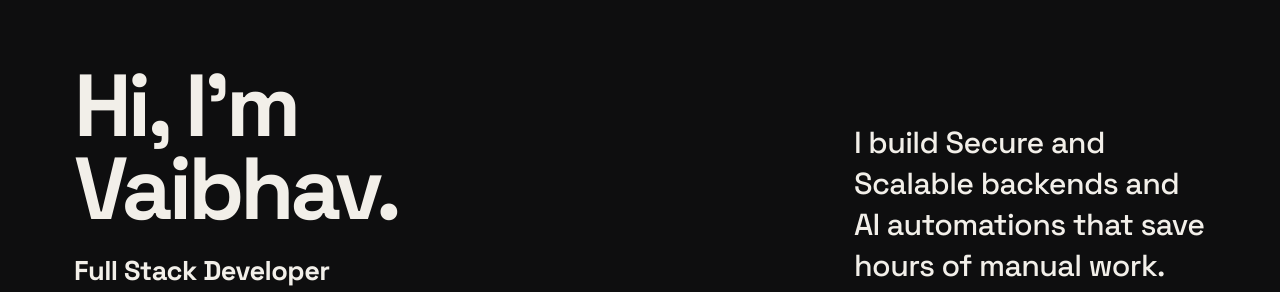
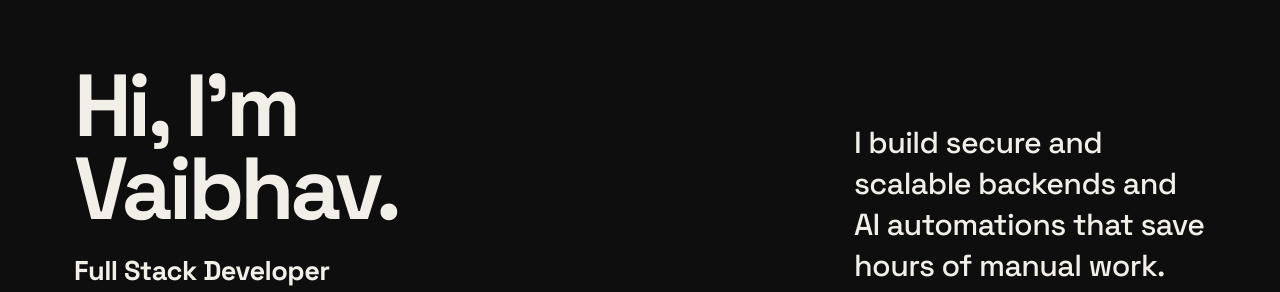
Before and after one commit to svaibhav15656-create/vaibhva_portfolio_main, a plain HTML site: page index.html in a window 1280 px wide. Shown: the part 860-1152 px from the top of the page. Drawn offline with Linux system fonts and the light colour scheme.

Commit message:
updated portfolio

```diff
--- a/index.html
+++ b/index.html
@@ -143,7 +143,7 @@ const SITE={
   me:"portrait.jpg", // fixed, centred footer character
   crowd:["crowd/1.png","crowd/3.png","crowd/4.png","crowd/5.png","crowd/7.png","crowd/9.png","crowd/12.png","crowd/13.png","crowd/14.png","crowd/20.png","crowd/21.png","crowd/26.png","crowd/31.png","crowd/34.png",...Array.from({length:32},(_,i)=>`crowd/char_${String(i+1).padStart(2,"0")}.png`)], // original + supplied cutouts
   taglines:["Backend Development","AI Automation","Data Analysis & Preprocessing"],
-  pitch:"I build Secure and Scalable backends and AI automations that save hours of manual work.",
+  pitch:"I build secure and scalable backends and AI automations that save hours of manual work.",
   blurb:"My code compiles on the first try only after the second coffee. I build backend systems with a clean, modern feel.",
   about:"Student developer who loves building things on the internet. Currently building an AI student tutor with Llama, LangChain and LangGraph, while going deep into system design, scalability, caching and message queues. I ship full-stack projects end to end, from API design and authentication to deployment.",
   stats:[["8+","Projects shipped"],["3+","Years building"],["5+","Hackathons"]],
```
